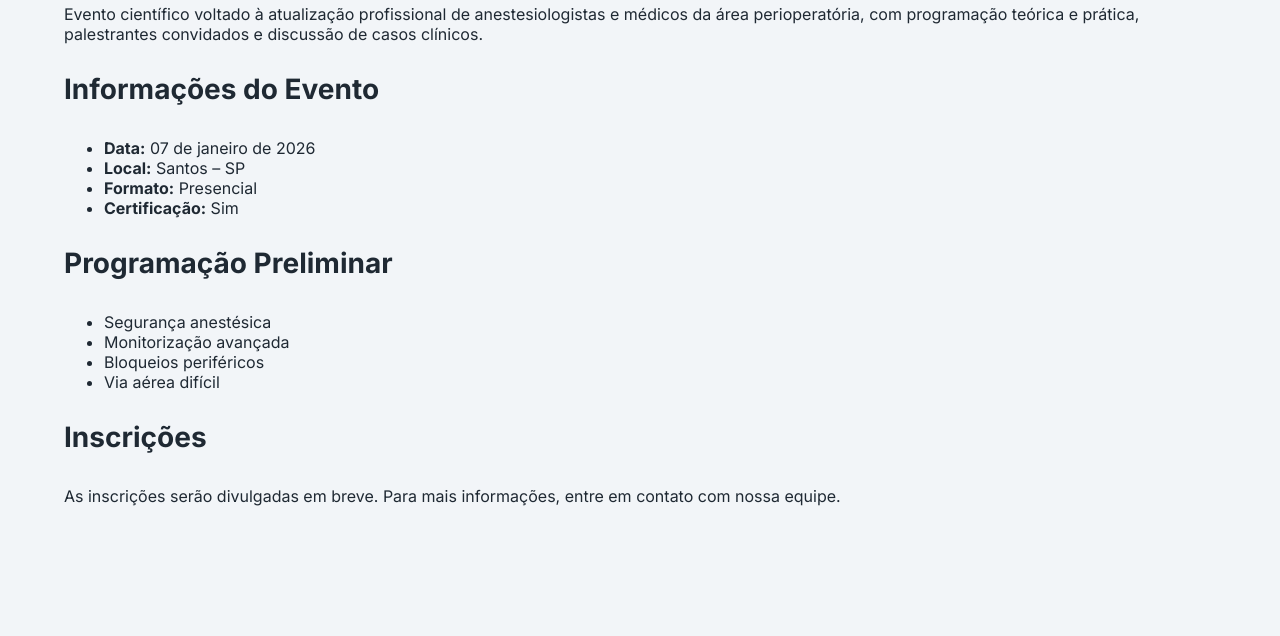
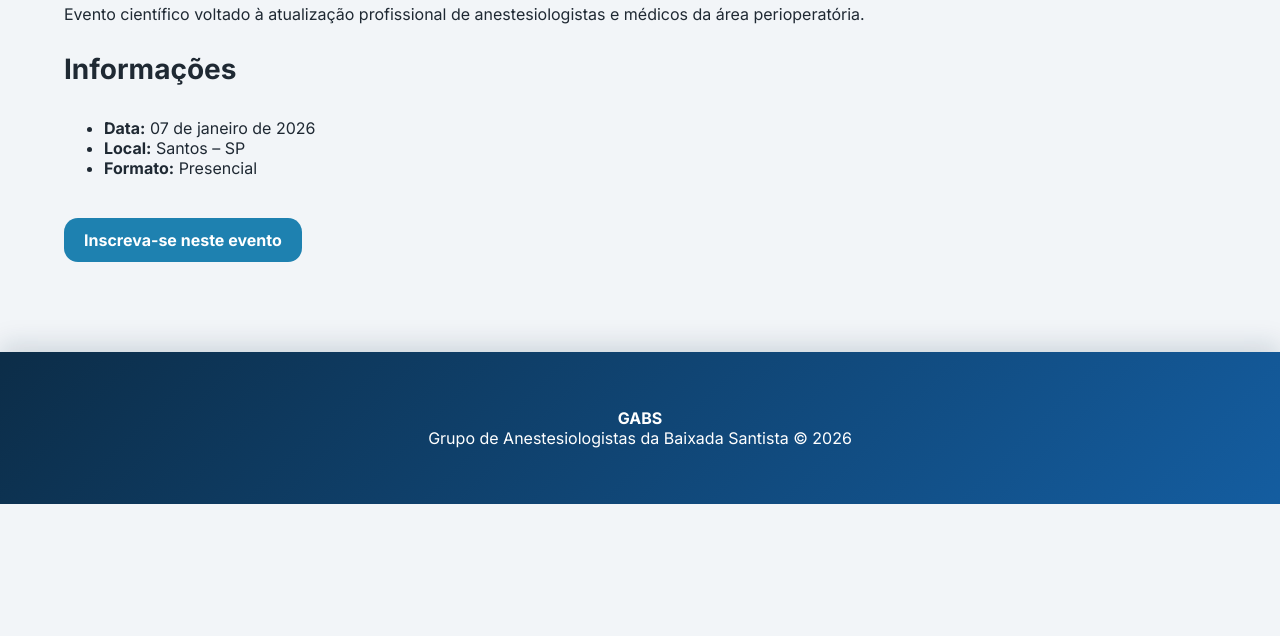
Before and after one commit to SandroDainez/gabs-site, a plain HTML site: page eventos/curso-atualizacao-2026.html in a window 1280 px wide. Shown: the part 281-917 px from the top of the page. After the commit the page ends 800 px from the top, so only its background shows below. Drawn offline with Linux system fonts and the light colour scheme.

Commit message:
Adiciona botão de inscrição no curso de atualização

```diff
--- a/eventos/curso-atualizacao-2026.html
+++ b/eventos/curso-atualizacao-2026.html
@@ -6,16 +6,6 @@
 <meta name="viewport" content="width=device-width, initial-scale=1.0">
 
 <link rel="stylesheet" href="../style.css">
-
-<script>
-document.addEventListener("DOMContentLoaded", () => {
-  document.querySelectorAll(".menu a").forEach(link => {
-    if (link.getAttribute("href") === "../eventos.html") {
-      link.classList.add("active");
-    }
-  });
-});
-</script>
 
 </head>
 <body>
@@ -49,38 +39,40 @@ document.addEventListener("DOMContentLoaded", () => {
     <p class="breadcrumb">
       <a href="../index.html">Início</a> ›
       <a href="../eventos.html">Eventos</a> ›
-      Curso de Atualização em Anestesiologia 2026
+      Curso de Atualização 2026
     </p>
 
     <h2>Curso de Atualização em Anestesiologia – 2026</h2>
 
     <p>
       Evento científico voltado à atualização profissional de anestesiologistas
-      e médicos da área perioperatória, com programação teórica e prática,
-      palestrantes convidados e discussão de casos clínicos.
+      e médicos da área perioperatória.
     </p>
 
-    <h3>Informações do Evento</h3>
+    <h3>Informações</h3>
     <ul>
       <li><strong>Data:</strong> 07 de janeiro de 2026</li>
       <li><strong>Local:</strong> Santos – SP</li>
       <li><strong>Formato:</strong> Presencial</li>
-      <li><strong>Certificação:</strong> Sim</li>
     </ul>
 
-    <h3>Programação Preliminar</h3>
-    <ul>
-      <li>Segurança anestésica</li>
-      <li>Monitorização avançada</li>
-      <li>Bloqueios periféricos</li>
-      <li>Via aérea difícil</li>
-    </ul>
+    <div style="margin-top:40px;">
+      <a href="../contato.html?assunto=evento#formulario" class="btn-primary">
+        Inscreva-se neste evento
+      </a>
+    </div>
 
-    <h3>Inscrições</h3>
+  </div>
+</section>
+
+<footer>
+  <div class="container">
     <p>
-      As inscrições serão divulgadas em breve.
-      Para mais informações, entre em contato com nossa equipe.
+      <strong>GABS</strong><br>
+      Grupo de Anestesiologistas da Baixada Santista © 2026
     </p>
+  </div>
+</footer>
 
-    <div style="margin-top:40px;">
-      <a href=".
+</body>
+</html>
```
